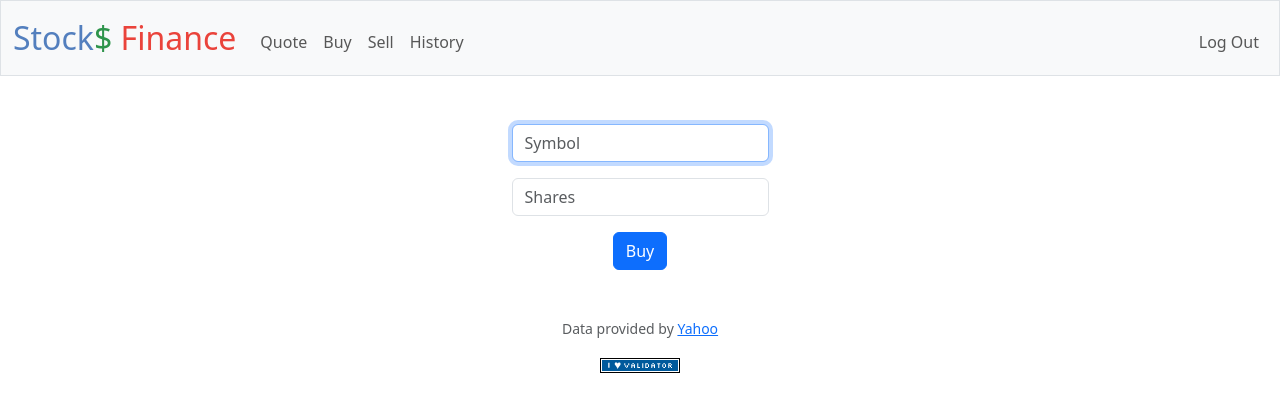
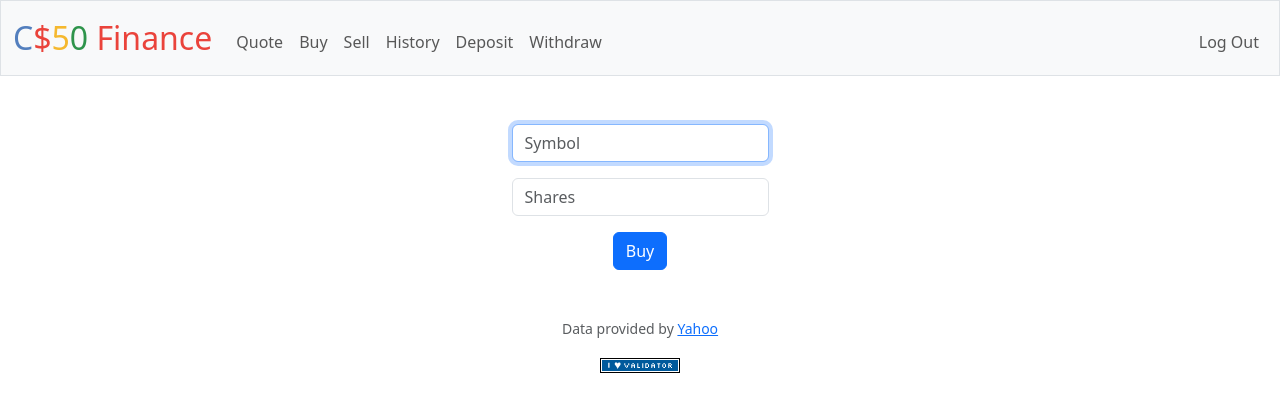
Before and after one commit to madefromjames/PROJECTS, a Flask app: page /buy in a window 1280 px wide. Shown: the top 412 px of the page. Run offline with Flask 3, Linux system fonts and the light colour scheme; a user stored in the database is signed in; some libraries are stand-ins or nearby versions.

Commit message:
update layout

```diff
--- a/stock_finance/templates/layout.html
+++ b/stock_finance/templates/layout.html
@@ -16,7 +16,7 @@
 
         <link href="/static/styles.css" rel="stylesheet">
 
-        <title>Stock$ Finance: {% block title %}{% endblock %}</title>
+        <title>C$50 Finance: {% block title %}{% endblock %}</title>
 
     </head>
 
@@ -24,7 +24,7 @@
 
         <nav class="bg-light border navbar navbar-expand-md navbar-light">
             <div class="container-fluid">
-                <a class="navbar-brand" href="/"><span class="blue">Stock</span><span class="green">$</span> <span class="red">Finance</span></a>
+                <a class="navbar-brand" href="/"><span class="blue">C</span><span class="red">$</span><span class="yellow">5</span><span class="green">0</span> <span class="red">Finance</span></a>
                 <button aria-controls="navbar" aria-expanded="false" aria-label="Toggle navigation" class="navbar-toggler" data-bs-target="#navbar" data-bs-toggle="collapse" type="button">
                     <span class="navbar-toggler-icon"></span>
                 </button>
@@ -35,6 +35,8 @@
                             <li class="nav-item"><a class="nav-link" href="/buy">Buy</a></li>
                             <li class="nav-item"><a class="nav-link" href="/sell">Sell</a></li>
                             <li class="nav-item"><a class="nav-link" href="/history">History</a></li>
+                            <li class="nav-item"><a class="nav-link" href="/deposit">Deposit</a></li>
+                            <li class="nav-item"><a class="nav-link" href="/withdraw">Withdraw</a></li>
                         </ul>
                         <ul class="navbar-nav ms-auto mt-2">
                             <li class="nav-item"><a class="nav-link" href="/logout">Log Out</a></li>
```
Also changed, not shown: stock_finance/finance.db, 1 other file.
